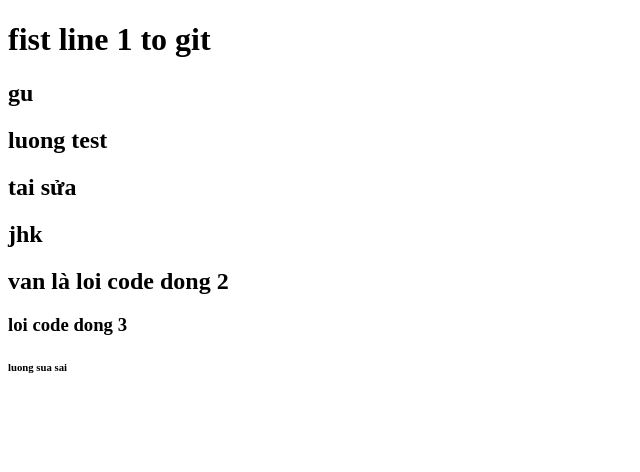
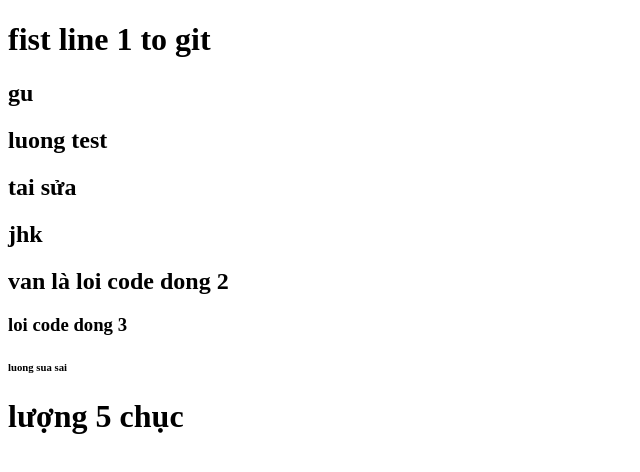
Before and after one commit to Snowmanpotato/Git_C07_Sapo, a plain HTML site: page index.html in a window 1280 px wide. Shown: the whole page, without its empty margins (0-640 px from the left). Drawn offline with Linux system fonts and the light colour scheme.

Commit message:
luong 5 chuc

```diff
--- a/index.html
+++ b/index.html
@@ -15,6 +15,7 @@
     <h2>van là loi code dong 2</h2>
     <h3>loi code dong 3</h3>
     <h6>luong sua sai</h6>
+    <h1>lượng 5 chục</h1>
 
 </body>
 </html>
```
